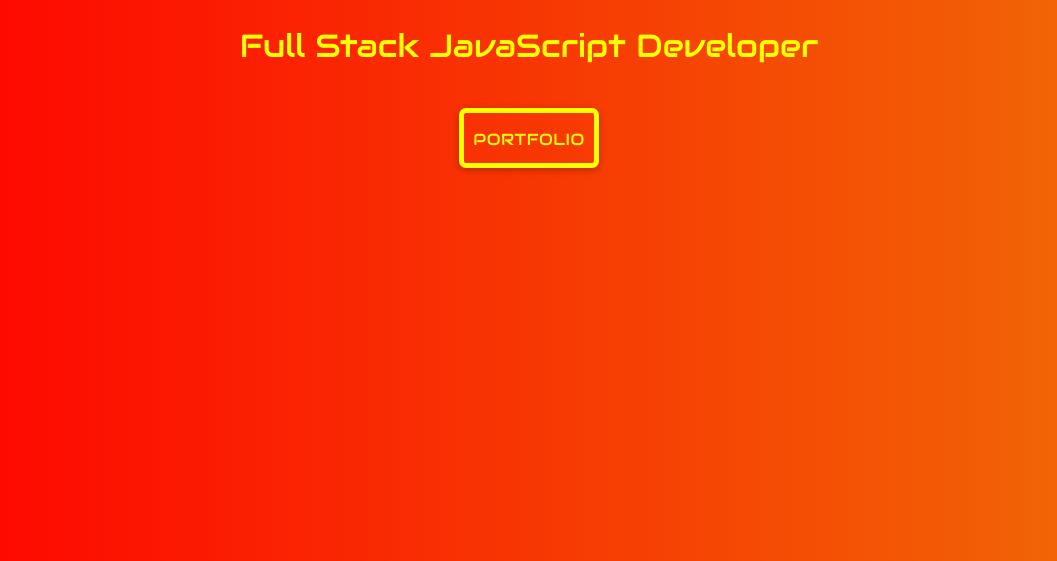
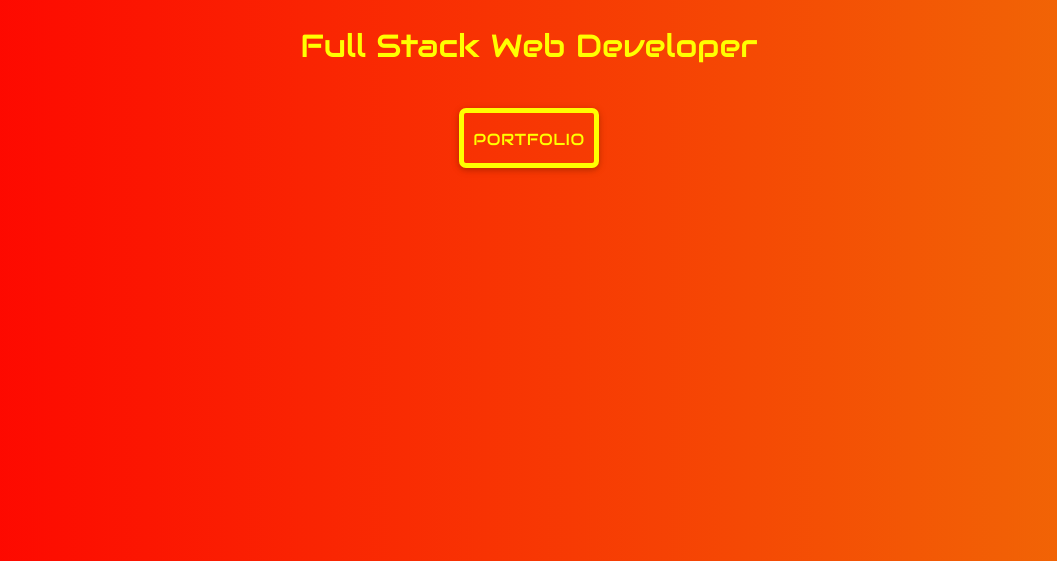
Before and after one commit to elocnosnibor1984/elocnosnibor1984.github.io, a plain HTML site: page index.html in a window 1280 px wide. Shown: the part 239-800 px from the top of the page, without its empty margins (111-1168 px from the left). Drawn offline with nearby package versions, Linux system fonts and the light colour scheme.

Commit message:
changed to Web Developer

```diff
--- a/index.html
+++ b/index.html
@@ -34,7 +34,7 @@
 
       <h1 class="header center">Cole Robinson</h1>
       <div class="row center">
-        <h5 class="header col s12 light">Full Stack JavaScript Developer</h5>
+        <h5 class="header col s12 light">Full Stack Web Developer</h5>
         <a href="./pages/portfolio.html" class="btn"><span id="portfolioButton">Portfolio</span></a>
 
         <!-- <a href="./pages/portfolio.html" class="btn waves-effect waves yellow">Portfolio</a> -->
```
